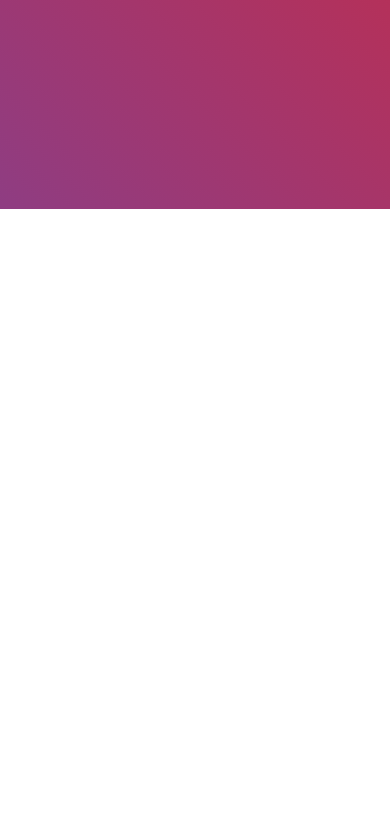
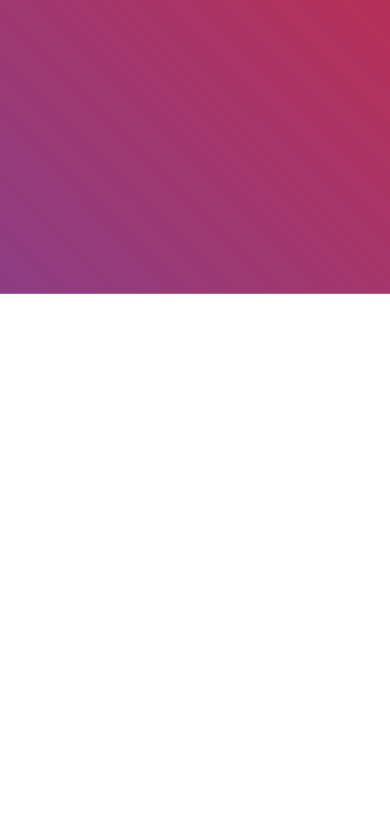
Before and after one commit to rohmishra/rmishra.me-legacy, a website: page index.html in a window 390 px wide. Shown: the part 562-1396 px from the top of the page. Drawn offline with Linux system fonts and the light colour scheme.

Commit message:
Mobile: Hero is 90vh tall now

```diff
--- a/main.css
+++ b/main.css
@@ -115,7 +115,7 @@ footer {
 
 @media(max-width:650px) {
     .container {
-        max-height: 80vh;
+        max-height: 90vh;
         /* Make Container height smaller than screen size indicating scroll */
     }
 
```
